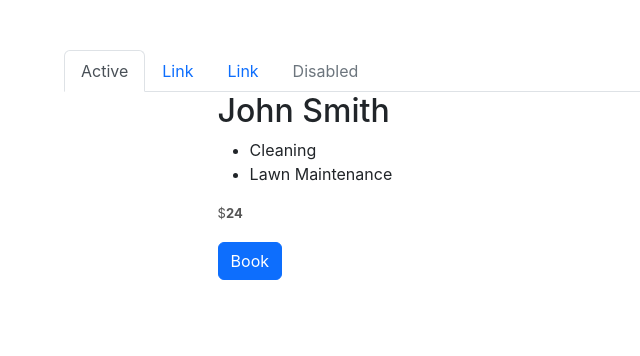
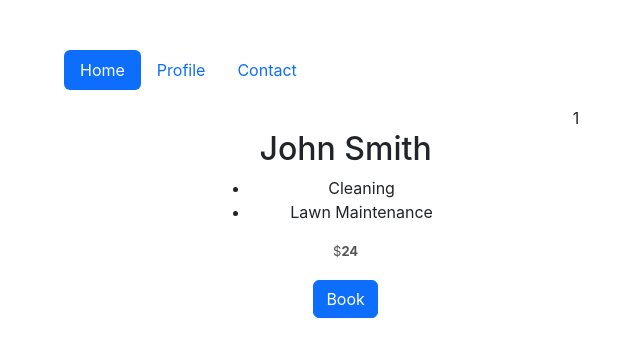
Before and after one commit to umarsalih/careio_react_frontend, a React (Create React App) app: page / in a window 1280 px wide. Shown: the top 356 px of the page, without its empty margins (64-704 px from the left). Built offline with nearby package versions, Linux system fonts and the light colour scheme.

Commit message:
fix bootstrap js cdn

```diff
--- a/public/index.html
+++ b/public/index.html
@@ -21,5 +21,19 @@
   <body>
     <noscript>You need to enable JavaScript to run this app.</noscript>
     <div id="root"></div>
+
+    <!-- JS CDNs -->
+    <script src="https://code.jquery.com/jquery-3.6.0.js"></script>
+    <!-- ::careio:: for date picker -->
+    <script src="https://code.jquery.com/ui/1.13.2/jquery-ui.js"></script>
+    <!-- ::cario:: axios -->
+    <!-- <script src="https://cdn.jsdelivr.net/npm/axios/dist/axios.min.js"></script> -->
+
+    <script
+    src="https://cdn.jsdelivr.net/npm/bootstrap@5.1.3/dist/js/bootstrap.bundle.min.js"
+    integrity="sha384-ka7Sk0Gln4gmtz2MlQnikT1wXgYsOg+OMhuP+IlRH9sENBO0LRn5q+8nbTov4+1p"
+    crossorigin="anonymous"
+  ></script>
+
   </body>
 </html>
--- a/src/App.js
+++ b/src/App.js
@@ -8,7 +8,7 @@ import { Routes,Route, Link } from 'react-router-dom';
 
 function App() {
   return (
-    <div classNameName='App'>
+    <div className='App'>
       <Routes>
         <Route path='/' element={<Home/>} />
         <Route path='/signup' element={<Signup/>} />
--- a/src/components/home/TabsPartners.jsx
+++ b/src/components/home/TabsPartners.jsx
@@ -3,20 +3,29 @@ const TabsPartners = (props) => {
   return (
     <Fragment>
         <div className="care-tabs">
-        <ul className="nav nav-tabs">
-            <li className="nav-item">
-                <a className="nav-link active" aria-current="page" href="/">Active</a>
+        <ul className="nav nav-pills mb-3" id="pills-tab" role="tablist">
+            <li className="nav-item" role="presentation">
+                <button className="nav-link active" id="pills-home-tab" data-bs-toggle="pill" data-bs-target="#pills-home" type="button" role="tab" aria-controls="pills-home" aria-selected="true">Home</button>
             </li>
-            <li className="nav-item">
-                <a className="nav-link" href="/">Link</a>
+            <li className="nav-item" role="presentation">
+                <button className="nav-link" id="pills-profile-tab" data-bs-toggle="pill" data-bs-target="#pills-profile" type="button" role="tab" aria-controls="pills-profile" aria-selected="false">Profile</button>
             </li>
-            <li className="nav-item">
-                <a className="nav-link" href="/">Link</a>
-            </li>
-            <li className="nav-item">
-                <a className="nav-link disabled" href="/" tabindex="-1" aria-disabled="true">Disabled</a>
+            <li className="nav-item" role="presentation">
+                <button className="nav-link" id="pills-contact-tab" data-bs-toggle="pill" data-bs-target="#pills-contact" type="button" role="tab" aria-controls="pills-contact" aria-selected="false">Contact</button>
             </li>
         </ul>
+
+        <div className="tab-content" id="pills-tabContent">
+            <div className="tab-pane fade show active" id="pills-home" role="tabpanel" aria-labelledby="pills-home-tab">
+                1
+            </div>
+            <div className="tab-pane fade" id="pills-profile" role="tabpanel" aria-labelledby="pills-profile-tab">
+                2
+            </div>
+            <div className="tab-pane fade" id="pills-contact" role="tabpanel" aria-labelledby="pills-contact-tab">
+                3
+            </div>
+        </div>
 
         </div>
     </Fragment>
```
